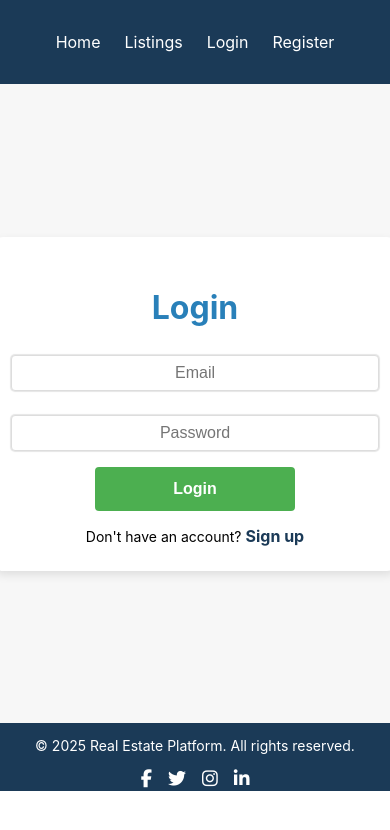
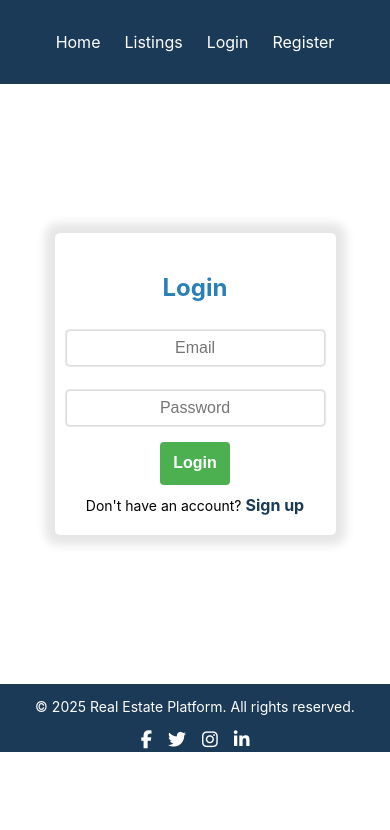
Before and after one commit to Abhisp2711/Real-estate-app, a React (Create React App) app: page /login in a window 390 px wide. Shown: the top 830 px of the page. Built offline with nearby package versions, Linux system fonts and the light colour scheme.

Commit message:
corrected sytyle for login

```diff
--- a/src/styles/Login.css
+++ b/src/styles/Login.css
@@ -1,86 +1,59 @@
-/* Login Container */
 .login-container {
    display: flex;
-   flex-direction: column;
    justify-content: center;
    align-items: center;
-   background-color: #f7f7f7;
-   padding: 20px;
-   height: 77vh;
+   height: 100vh;
+   max-height: 600px;
  }
 
+.login-container h2 {
+   color: #2980b9; /* Light blue gradient */
+}
 
- .login-container h2 {
-   color: #2980b9;
-   font-size: 2rem;
-   margin-bottom: 20px;
-   text-align: center;
- }
-
- .error-message {
-   color: red;
-   font-size: 14px;
-   margin-bottom: 15px;
-   text-align: center;
- }
-
- /* Login Form */
  .login-form {
    display: flex;
    flex-direction: column;
    align-items: center;
    background: white;
-   padding: 30px;
-   border-radius: 8px;
-   box-shadow: 0px 4px 10px rgba(0, 0, 0, 0.1);
-   max-width: 360px;
-   width: 100%;
+   padding: 20px;
+   border-radius: 5px;
+   box-shadow: 0px 0px 10px 10px rgba(0, 0, 0, 0.1);
  }
-
-
- input {
+ input{
    border-radius: 5px;
    border: 1px solid #ccc;
-   box-shadow: 0px 0px 1px 1px rgba(0, 0, 0, 0.1);
-   margin: 0.5rem 0;
-   padding: 10px;
+   box-shadow: 0px 0px 1px 1px rgba(0,0,0,0.1);
+   margin: 0.5rem;
+   padding: 2px;
    text-align: center;
    outline: none;
-   width: 100%;
  }
-
- input:focus {
+ input:focus{
    border-color: #d4af37;
    box-shadow: 0 0 5px rgba(212, 175, 55, 0.5);
    background-color: #f0f8ff;
  }
-
-
- button {
+ button{
    background: #1b3a57;
-   padding: 12px;
+   padding: 8px;
    font-size: 16px;
    font-weight: 600;
    border-radius: 5px;
    cursor: pointer;
    color: white;
-   transition: background-color 0.5s ease, color 0.5s ease;
+   transition: 0.5s ease;
    border: none;
    max-width: 200px;
-   width: 100%;
  }
-
- button:hover {
+ button:hover{
    position: relative;
    text-align: center;
    color: #1b3a57;
    background-color: #d4af37;
  }
-
-
  .signup-text {
    text-align: center;
-   margin-top: 15px;
+   margin-top: 10px;
    font-size: 14px;
  }
 
@@ -89,32 +62,10 @@
    text-decoration: none;
    font-size: 16px;
    font-weight: bold;
-   transition: color 0.5s ease-in-out, text-decoration 0.5s ease-in-out;
+   transition: 0.5s ease-in-out;
  }
 
  .signup-text a:hover {
    color: #d4af37;
    text-decoration: underline;
  }
-
- /* Responsive Design for Smaller Screens */
- @media (max-width: 768px) {
-   .login-container {
-     padding: 20px;
-     height: 71vh;
-   }
-
-   .login-form {
-     width: 100%;
-     padding: 25px;
-   }
-
-   input {
-     padding: 12px;
-   }
-
-   button {
-     padding: 14px;
-     font-size: 18px;
-   }
- }
```
